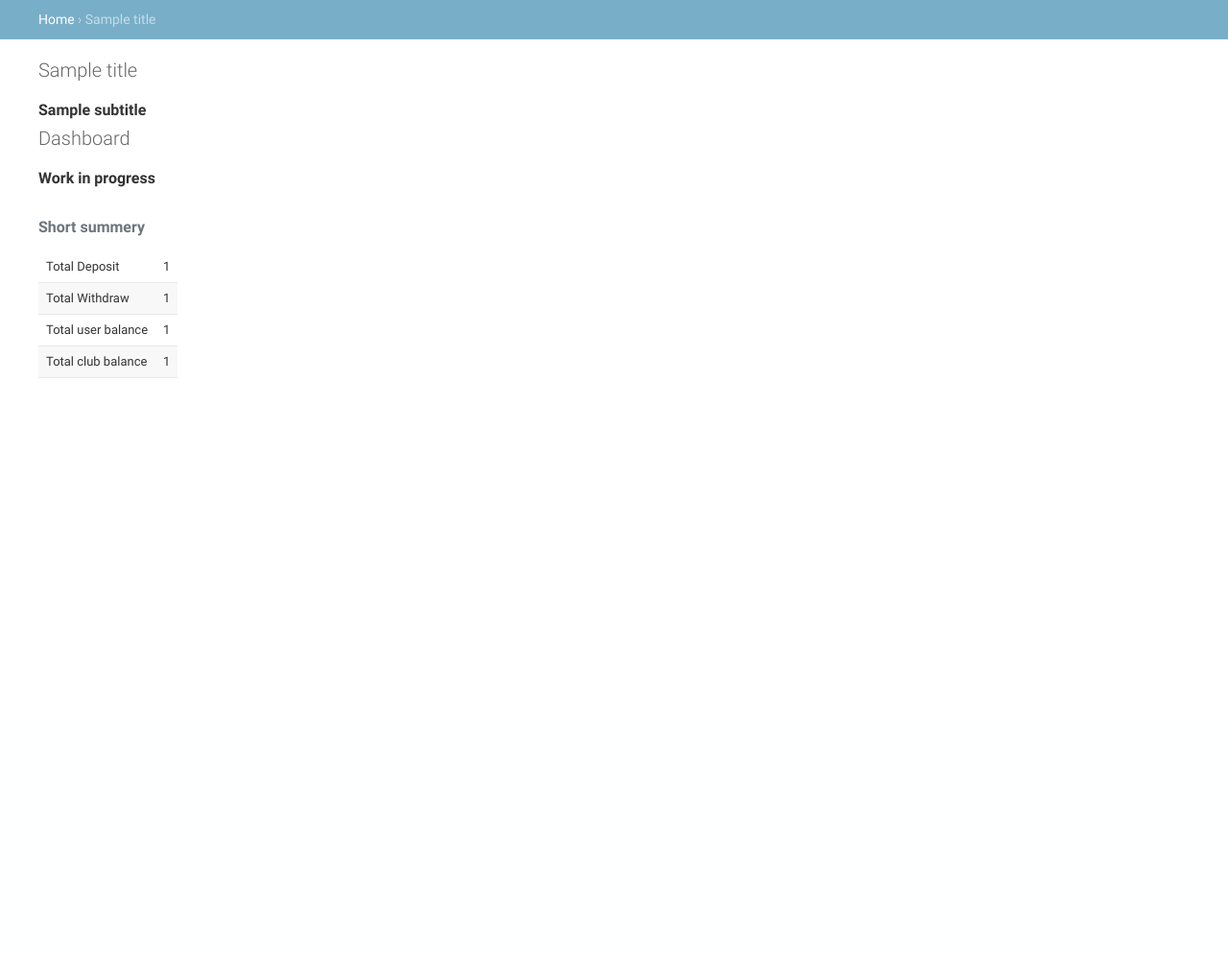
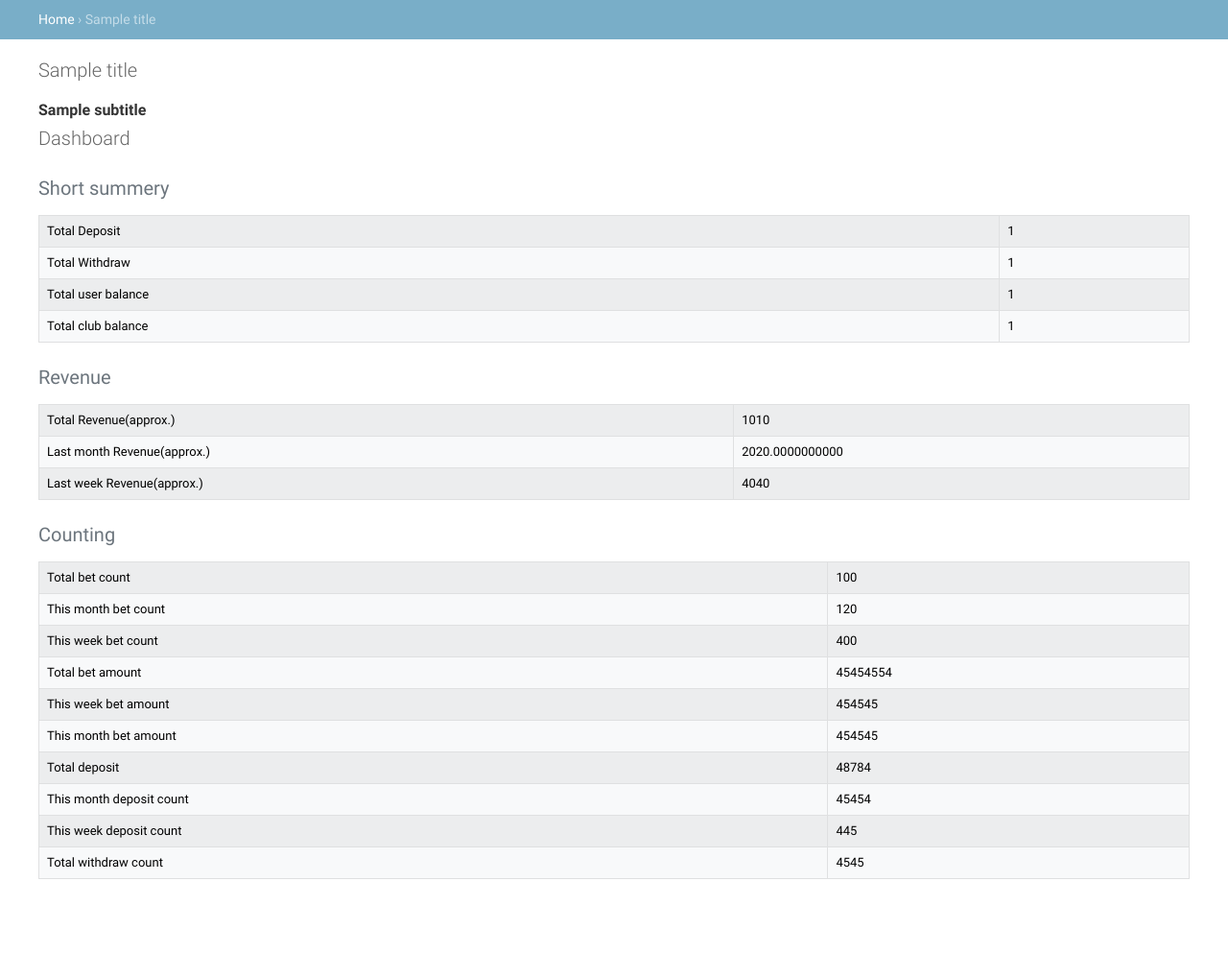
Before and after one commit to mahbd/bet, a Django app: template templates/admin/home.html in a window 1280 px wide. Shown: the part 49-1042 px from the top of the page at 96% size. Before the commit the page ends 443 px from the top, so only its background shows below. Run offline with Django 3.2, Linux system fonts and the light colour scheme; the template is opened without the code that fills it: most values are stand-ins (such as "Sample title", 1, 10 or a date in 2020).

Commit message:
improved home

```diff
--- a/templates/admin/home.html
+++ b/templates/admin/home.html
@@ -1,10 +1,9 @@
 {% extends 'admin/base_site.html' %}
 {% block content %}
     <h1>Dashboard</h1>
-    <h2>Work in progress</h2>
-    <table>
+    <table class="table table-bordered table-striped table-light">
         <caption>
-            <h2>Short summery</h2>
+            <p class="h5">Short summery</p>
         </caption>
         <tr>
             <td>Total Deposit</td>
@@ -23,4 +22,68 @@
             <td>{{ total_club_balance }}</td>
         </tr>
     </table>
+
+    <table class="table table-striped table-bordered table-light">
+        <caption>
+            <p class="h5">Revenue</p>
+        </caption>
+        <tr>
+            <td>Total Revenue(approx.)</td>
+            <td>{{ 10 }}10</td>
+        </tr>
+        <tr>
+            <td>Last month Revenue(approx.)</td>
+            <td>{{ 20 }}20.0000000000</td>
+        </tr>
+        <tr>
+            <td>Last week Revenue(approx.)</td>
+            <td>{{ 40 }}40</td>
+        </tr>
+    </table>
+
+    <table class="table table-bordered table-striped table-light">
+        <caption>
+            <p class="h5">Counting</p>
+        </caption>
+        <tr>
+            <td>Total bet count</td>
+            <td>100</td>
+        </tr>
+        <tr>
+            <td>This month bet count</td>
+            <td>120</td>
+        </tr>
+        <tr>
+            <td>This week bet count</td>
+            <td>400</td>
+        </tr>
+        <tr>
+            <td>Total bet amount</td>
+            <td>45454554</td>
+        </tr>
+        <tr>
+            <td>This week bet amount</td>
+            <td>454545</td>
+        </tr>
+        <tr>
+            <td>This month bet amount</td>
+            <td>454545</td>
+        </tr>
+        <tr>
+            <td>Total deposit</td>
+            <td>48784</td>
+        </tr>
+        <tr>
+            <td>This month deposit count</td>
+            <td>45454</td>
+        </tr>
+        <tr>
+            <td>This week deposit count</td>
+            <td>445</td>
+        </tr>
+        <tr>
+            <td>Total withdraw count</td>
+            <td>4545</td>
+        </tr>
+    </table>
 {% endblock %}
```
Also changed, not shown: templates/admin/bet_scope_detail.html (+37 -21 lines).
